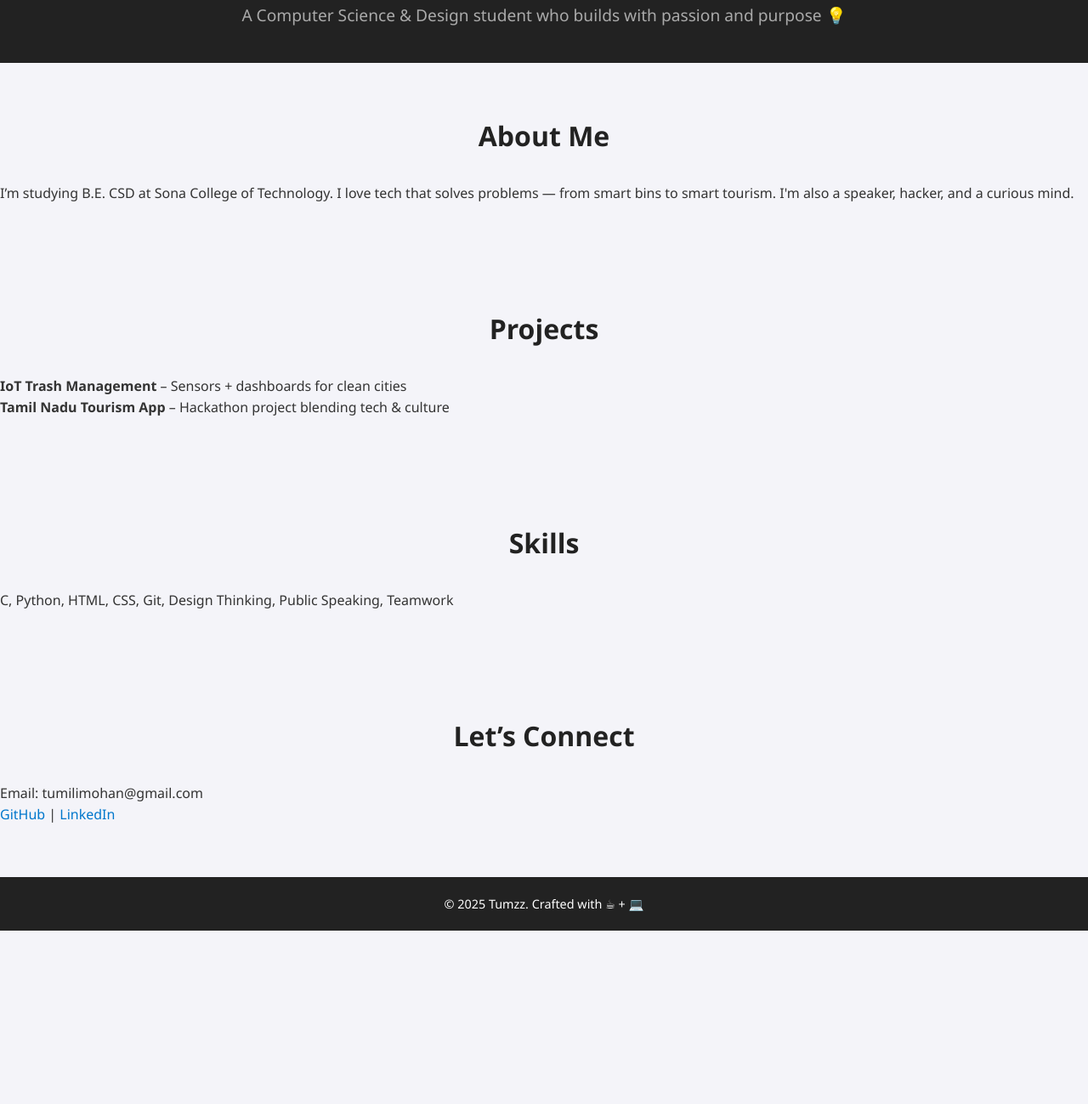
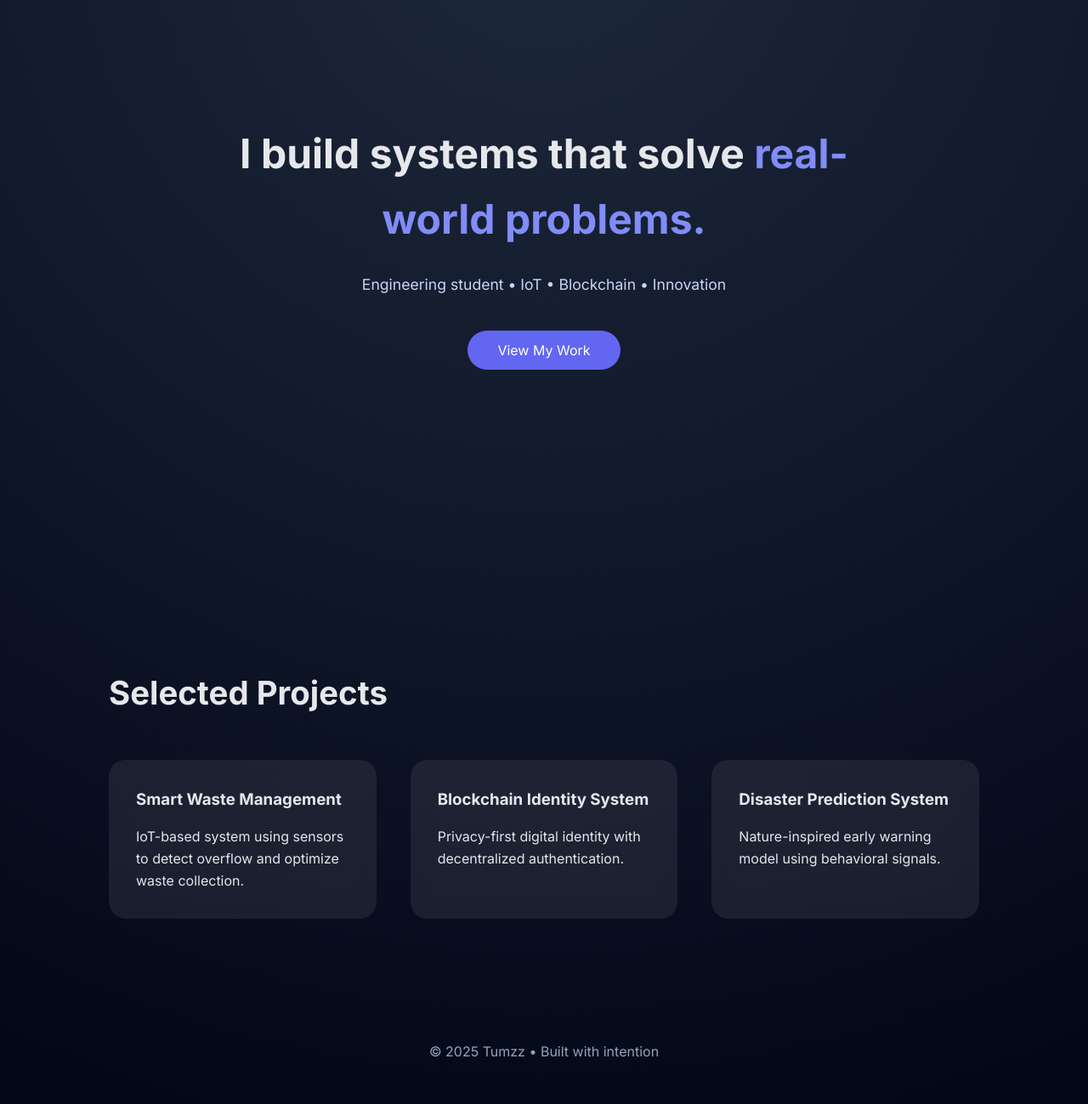
Before and after one commit to Tumili369/portfolio, a plain HTML site: page index.html in a window 1280 px wide. Shown: the part 111-1410 px from the top of the page at 85% size. Before the commit the page ends 1206 px from the top, so only its background shows below. Drawn offline with nearby package versions, Linux system fonts and the light colour scheme.

Commit message:
Enhance index.html with new styles and animations
Added Google Fonts and AOS animation library, updated styles and content for improved layout and user experience.

```diff
--- a/index.html
+++ b/index.html
@@ -2,45 +2,180 @@
 <html lang="en">
 <head>
   <meta charset="UTF-8" />
-  <meta name="viewport" content="width=device-width, initial-scale=1.0"/>
+  <meta name="viewport" content="width=device-width, initial-scale=1.0" />
   <title>Tumzz | Portfolio</title>
-  <link rel="stylesheet" href="style.css" />
+
+  <!-- Google Font -->
+  <link href="https://fonts.googleapis.com/css2?family=Inter:wght@300;400;600;700&display=swap" rel="stylesheet">
+
+  <!-- AOS Animation Library -->
+  <link href="https://unpkg.com/aos@2.3.4/dist/aos.css" rel="stylesheet">
+
+  <style>
+    * {
+      margin: 0;
+      padding: 0;
+      box-sizing: border-box;
+      font-family: 'Inter', sans-serif;
+    }
+
+    body {
+      background: radial-gradient(circle at top, #1e293b, #020617);
+      color: #e5e7eb;
+      line-height: 1.6;
+      overflow-x: hidden;
+    }
+
+    header {
+      min-height: 100vh;
+      display: flex;
+      align-items: center;
+      justify-content: center;
+      text-align: center;
+      padding: 2rem;
+    }
+
+    .hero h1 {
+      font-size: 3rem;
+      font-weight: 700;
+      max-width: 800px;
+    }
+
+    .hero span {
+      color: #818cf8;
+    }
+
+    .hero p {
+      margin-top: 1.5rem;
+      font-size: 1.1rem;
+      color: #cbd5f5;
+    }
+
+    .hero button {
+      margin-top: 2.5rem;
+      padding: 0.8rem 2.2rem;
+      border-radius: 999px;
+      border: none;
+      background: #6366f1;
+      color: white;
+      font-size: 1rem;
+      cursor: pointer;
+      transition: transform 0.3s ease, box-shadow 0.3s ease;
+    }
+
+    .hero button:hover {
+      transform: scale(1.1);
+      box-shadow: 0 15px 30px rgba(99,102,241,0.4);
+    }
+
+    section {
+      padding: 6rem 10%;
+    }
+
+    h2 {
+      font-size: 2.4rem;
+      margin-bottom: 3rem;
+    }
+
+    .projects {
+      display: grid;
+      grid-template-columns: repeat(auto-fit, minmax(260px, 1fr));
+      gap: 2.5rem;
+    }
+
+    .card {
+      background: rgba(255,255,255,0.08);
+      backdrop-filter: blur(12px);
+      border-radius: 20px;
+      padding: 2rem;
+      transition: transform 0.4s ease, box-shadow 0.4s ease;
+    }
+
+    .card:hover {
+      transform: translateY(-10px);
+      box-shadow: 0 25px 40px rgba(0,0,0,0.4);
+    }
+
+    .card h3 {
+      margin-bottom: 1rem;
+    }
+
+    footer {
+      text-align: center;
+      padding: 3rem;
+      color: #94a3b8;
+    }
+
+    @media (max-width: 768px) {
+      .hero h1 {
+        font-size: 2.2rem;
+      }
+      section {
+        padding: 4rem 6%;
+      }
+    }
+  </style>
 </head>
+
 <body>
+
+  <!-- HERO -->
   <header>
-    <h1>Hey, I'm Tumzz 👋</h1>
-    <p>A Computer Science & Design student who builds with passion and purpose 💡</p>
+    <div class="hero" data-aos="fade-up">
+      <h1>
+        I build systems that solve
+        <span>real-world problems.</span>
+      </h1>
+      <p>
+        Engineering student • IoT • Blockchain • Innovation
+      </p>
+      <button onclick="document.getElementById('projects').scrollIntoView({behavior:'smooth'})">
+        View My Work
+      </button>
+    </div>
   </header>
 
-  <section id="about">
-    <h2>About Me</h2>
-    <p>I’m studying B.E. CSD at Sona College of Technology. I love tech that solves problems — from smart bins to smart tourism. I'm also a speaker, hacker, and a curious mind.</p>
+  <!-- PROJECTS -->
+  <section id="projects">
+    <h2 data-aos="fade-right">Selected Projects</h2>
+
+    <div class="projects">
+      <div class="card" data-aos="fade-up">
+        <h3>Smart Waste Management</h3>
+        <p>
+          IoT-based system using sensors to detect overflow and optimize waste collection.
+        </p>
+      </div>
+
+      <div class="card" data-aos="fade-up" data-aos-delay="150">
+        <h3>Blockchain Identity System</h3>
+        <p>
+          Privacy-first digital identity with decentralized authentication.
+        </p>
+      </div>
+
+      <div class="card" data-aos="fade-up" data-aos-delay="300">
+        <h3>Disaster Prediction System</h3>
+        <p>
+          Nature-inspired early warning model using behavioral signals.
+        </p>
+      </div>
+    </div>
   </section>
 
-  <section id="projects">
-    <h2>Projects</h2>
-    <ul>
-      <li><strong>IoT Trash Management</strong> – Sensors + dashboards for clean cities</li>
-      <li><strong>Tamil Nadu Tourism App</strong> – Hackathon project blending tech & culture</li>
-    </ul>
-  </section>
+  <!-- FOOTER -->
+  <footer data-aos="fade-in">
+    © 2025 Tumzz • Built with intention
+  </footer>
 
-  <section id="skills">
-    <h2>Skills</h2>
-    <p>C, Python, HTML, CSS, Git, Design Thinking, Public Speaking, Teamwork</p>
-  </section>
+  <!-- AOS Script -->
+  <script src="https://unpkg.com/aos@2.3.4/dist/aos.js"></script>
+  <script>
+    AOS.init({
+      duration: 900,
+      once: true
+    });
+  </script>
 
-  <section id="contact">
-    <h2>Let’s Connect</h2>
-    <p>Email: tumilimohan@gmail.com</p>
-    <p>
-      <a href="https://github.com/Tumili369">GitHub</a> |
-      <a href="https://www.linkedin.com/in/tumili-m-b48825322">LinkedIn</a>
-    </p>
-  </section>
-
-  <footer>
-    <p>© 2025 Tumzz. Crafted with ☕ + 💻</p>
-  </footer>
 </body>
 </html>
```
